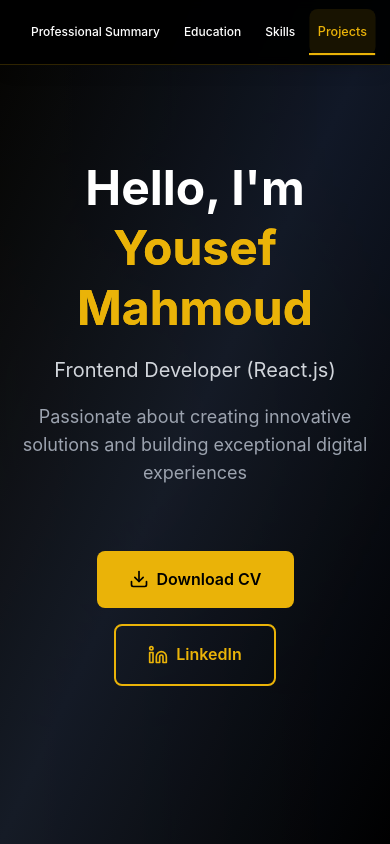
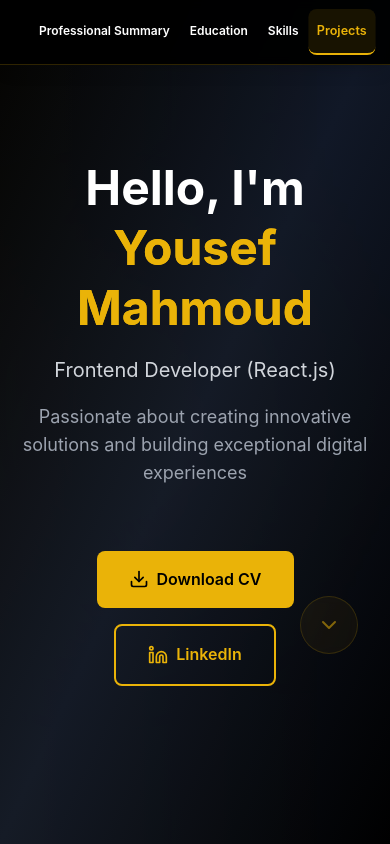
Before and after one commit to yousefmahhmoud/Portfolio, a React (Vite) app: page / in a window 390 px wide. Shown: the top 844 px of the page. Built offline with nearby package versions, Linux system fonts and the light colour scheme.

Commit message:
Restore Navigation and Add Animated Scroll Button

```diff
--- a/src/components/Header.tsx
+++ b/src/components/Header.tsx
@@ -40,7 +40,7 @@ const Header = () => {
 
           <div className="flex flex-col sm:flex-row gap-4 justify-center items-center pt-8">
             <a
-              href="/Yousef-Mahmoud-Resume.pdf"
+              href="/Yousef-Mahmoud-FlowCV-Resume-20250820.pdf"
               download
               className="group inline-flex items-center px-8 py-4 bg-yellow-500 text-black font-semibold rounded-lg hover:bg-yellow-400 transition-all duration-300 transform hover:scale-105 hover:shadow-xl hover:shadow-yellow-500/25"
             >
@@ -59,13 +59,14 @@ const Header = () => {
           </div>
         </div>
 
-        {/* Scroll indicator
+        {/* Animated Scroll Button */}
         <button
           onClick={scrollToNext}
-          className="absolute bottom-8 left-1/2 transform -translate-x-1/2 text-yellow-500 hover:text-yellow-400 transition-colors duration-300 animate-bounce"
+          className="absolute bottom-8 right-8 p-4 bg-yellow-500/10 backdrop-blur-sm border border-yellow-500/30 rounded-full text-yellow-500 hover:text-yellow-400 hover:bg-yellow-500/20 transition-all duration-300 group animate-pulse hover:animate-bounce"
         >
-          <ChevronDown size={32} />
-        </button> */}
+          <ChevronDown size={24} className="group-hover:scale-110 transition-transform duration-300" />
+          <div className="absolute inset-0 rounded-full bg-yellow-500/20 animate-ping"></div>
+        </button>
       </div>
     </section>
   );
--- a/src/components/Navigation.tsx
+++ b/src/components/Navigation.tsx
@@ -47,31 +47,28 @@ const Navigation = () => {
 
           </div>
 
-          {/* Navigation Items - Always Visible */}
+          {/* Navigation Items */}
           <div className="flex-1 flex justify-end">
-            <div className="flex items-center space-x-2 sm:space-x-4 lg:space-x-8">
+            <div className="flex items-center space-x-1 sm:space-x-2 md:space-x-4 lg:space-x-8">
               {navItems.map((item) => (
                 <button
                   key={item.id}
                   onClick={() => scrollToSection(item.id)}
                   className={`
-                    relative px-2 py-2 sm:px-3 lg:px-4
-                    text-xs sm:text-sm lg:text-base font-medium
-                    transition-all duration-300 ease-in-out
-                    hover:text-yellow-500 hover:scale-105
+                    nav-button relative px-2 py-2 sm:px-3 md:px-4 lg:px-6
+                    text-xs sm:text-sm md:text-base lg:text-lg font-medium
+                    transition-all duration-300 ease-in-out transform
+                    hover:text-yellow-500 hover:scale-105 hover:shadow-lg
                     focus:outline-none focus:ring-2 focus:ring-yellow-500/50 focus:ring-offset-2 focus:ring-offset-black
-                    rounded-lg
+                    rounded-lg overflow-hidden
                     ${
                     activeSection === item.id
-                      ? 'text-yellow-500 bg-yellow-500/10 shadow-lg transform scale-105'
-                      : 'text-white hover:bg-yellow-500/5'
+                      ? 'text-yellow-500 bg-yellow-500/10 shadow-lg scale-105 border-b-2 border-yellow-500'
+                      : 'text-white hover:bg-yellow-500/5 border-b-2 border-transparent'
                   }
-                    before:absolute before:bottom-0 before:left-1/2 before:w-0 before:h-0.5
-                    before:bg-yellow-500 before:transition-all before:duration-300 before:transform before:-translate-x-1/2
-                    ${activeSection === item.id ? 'before:w-full' : 'hover:before:w-full'}
                   `}
                 >
-                  <span className="relative z-10 whitespace-nowrap">
+                  <span className="relative z-10 whitespace-nowrap font-semibold">
                     {item.label}
                   </span>
                 </button>
--- a/src/index.css
+++ b/src/index.css
@@ -53,31 +53,27 @@
 
   /* Enhanced Navigation Animations */
   .nav-button {
-    @apply relative overflow-hidden;
+    @apply relative overflow-hidden min-h-[44px] min-w-[44px];
   }
 
   .nav-button::after {
     content: '';
-    @apply absolute inset-0 bg-gradient-to-r from-transparent via-yellow-500/20 to-transparent;
+    @apply absolute inset-0 bg-gradient-to-r from-transparent via-yellow-500/30 to-transparent;
     transform: translateX(-100%);
-    transition: transform 0.6s ease-in-out;
+    transition: transform 0.8s ease-in-out;
   }
 
   .nav-button:hover::after {
     transform: translateX(100%);
   }
 
-  /* Mobile-optimized touch targets */
-  @media (max-width: 640px) {
-    .nav-button {
-      min-height: 44px;
-      min-width: 44px;
-    }
+  .nav-button:hover {
+    @apply shadow-lg shadow-yellow-500/25;
   }
 
   /* Smooth focus transitions */
   .nav-button:focus-visible {
-    @apply ring-2 ring-yellow-500/50 ring-offset-2 ring-offset-black;
+    @apply ring-2 ring-yellow-500/60 ring-offset-2 ring-offset-black outline-none;
   }
 }
 
@@ -151,25 +147,25 @@
 /* Enhanced mobile breakpoints */
 @media (max-width: 480px) {
   .nav-button {
-    @apply text-xs px-1.5 py-2;
+    @apply text-xs px-2 py-2;
   }
 }
 
 @media (min-width: 481px) and (max-width: 767px) {
   .nav-button {
-    @apply text-sm px-2 py-2;
+    @apply text-sm px-3 py-2;
   }
 }
 
 @media (min-width: 768px) and (max-width: 1024px) {
   .nav-button {
-    @apply text-sm px-3 py-2;
+    @apply text-base px-4 py-2;
   }
 }
 
 @media (min-width: 1025px) and (max-width: 1280px) {
   .nav-button {
-    @apply text-base px-4 py-2;
+    @apply text-lg px-6 py-3;
   }
 }
 
@@ -179,6 +175,6 @@
   }
 
   .nav-button {
-    @apply text-lg px-6 py-3;
+    @apply text-xl px-8 py-4;
   }
 }
```
